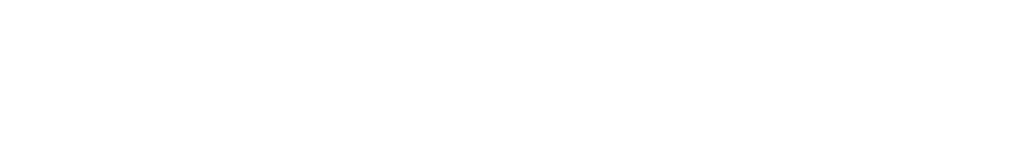
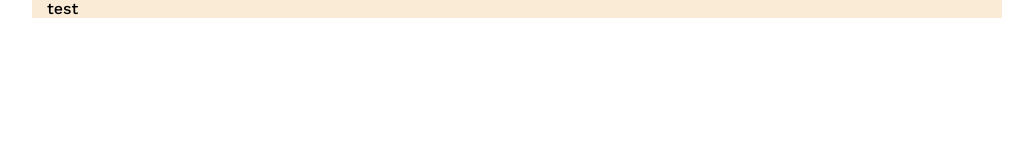
Before and after one commit to Bahaa83/Html-Css-Template-Two, a plain HTML site: page index.html in a window 1280 px wide. Shown: the whole page, without its empty margins (123-1156 px from the left). Drawn offline with nearby package versions, Linux system fonts and the light colour scheme.

Commit message:
Add global rules in css and html file

```diff
--- a/Css/Kasper.css
+++ b/Css/Kasper.css
@@ -1,7 +1,6 @@
-/*--Start Globale rulles --*/
+/*--Start Global rules --*/
 body{
-    margin: 0;
-    padding: 0;
+
     font-family: 'Open Sans', sans-serif;
     font-family: 'Work Sans', sans-serif;
 }
@@ -9,5 +8,42 @@ body{
     -webkit-box-sizing: border-box;
     -moz-box-sizing: border-box;
     box-sizing: border-box;
+    margin: 0;
+    padding: 0;
+}
+html{
+    scroll-behavior: smooth;
+}
+.container{
+    width: 70%;
+    background-color: antiquewhite;
+    margin-left: auto;
+    margin-right: auto;
+    padding-left: 15px;
+    padding-right: 15px;
+}
+
+/*--Start midea--*/
+/*--Small screen--*/
+@media (min-width:768px) {
+    .container{
+    width: 750px;
+    }
+}
+/*--Medium screen--*/
+@media (min-width:992px) {
+    .container{
+        width: 970px;
+        }
+}
+/*--Larg screen--*/
+@media (min-width:1200px) {
+
+}
+/*--End midea--*/
+:root{
+    --main-Color:var(#19c8fa);
+    --second-Color:var(#ffffff);
+    --thierd-Color:var(#df1f88);
 }
 /*--End Globale rulles --*/
--- a/index.html
+++ b/index.html
@@ -4,8 +4,7 @@
     <meta charset="UTF-8">
     <meta http-equiv="X-UA-Compatible" content="IE=edge">
     <meta name="viewport" content="width=device-width, initial-scale=1.0">
-    <!--The main css file-->
-    <link rel="StyleSheet" href="./Css/Kasper.css">
+
     <!--Global normalize for render all elements normally-->
     <link rel="StyleSheet" href="./Css/normalize.css">
     <!--Google font-->
@@ -14,9 +13,13 @@
     <link href="https://fonts.googleapis.com/css2?family=Open+Sans:ital,wght@0,300;0,500;0,600;0,700;0,800;1,400;1,600&family=Work+Sans:wght@200;300;500;600;700;800&display=swap" rel="stylesheet">
     <!--Add font awesome -->
     <link rel="stylesheet" href="./Css/all.min.css">
+    <!--The main css file-->
+    <link rel="StyleSheet" href="./Css/Kasper.css">
     <title>Html Css Template Two</title>
 </head>
 <body>
-
+    <div class="container">
+        test
+    </div>
 </body>
 </html>
```
